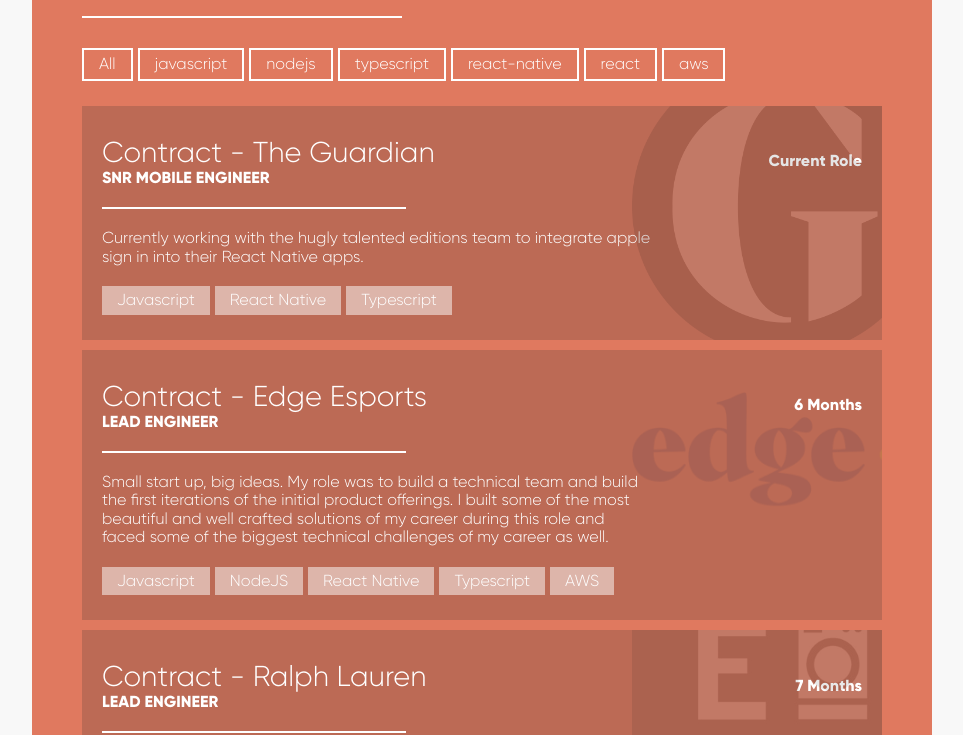
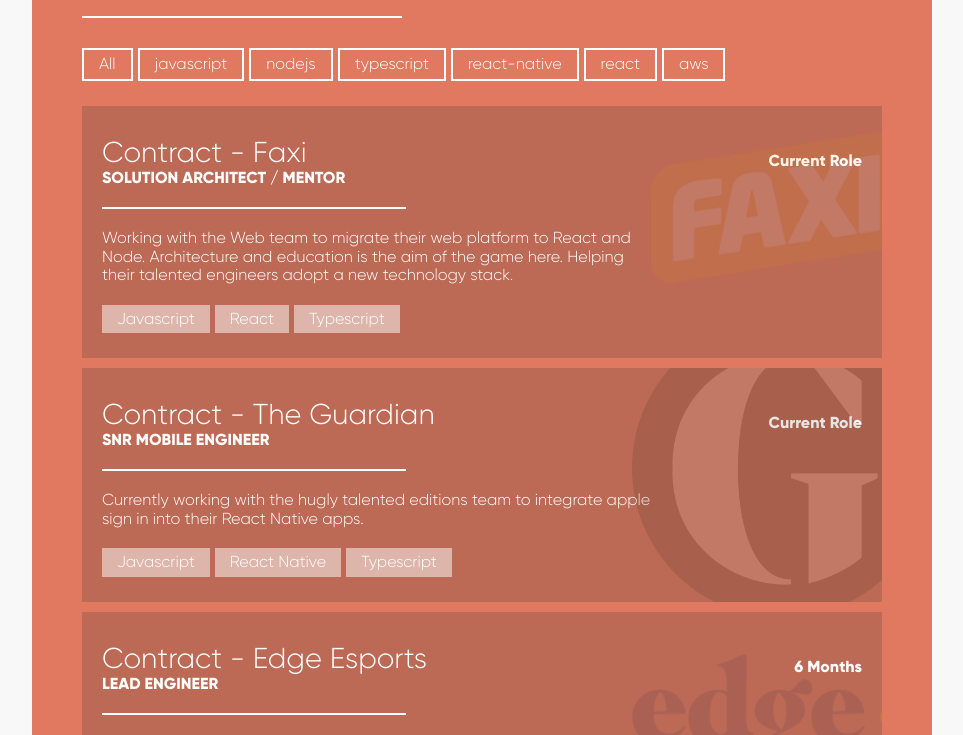
Before and after one commit to Jonjoe/website, a React (Create React App) app: page / in a window 1280 px wide. Shown: the part 3500-4235 px from the top of the page, without its empty margins (158-1121 px from the left). Built offline with nearby package versions, Linux system fonts and the light colour scheme; no server answers; what @fortawesome/pro-duotone-svg-icons, @fortawesome/pro-light-svg-icons, @fortawesome/pro-solid-svg-icons would draw is missing.

Commit message:
add faxi to highlights

```diff
--- a/src/data/work.data.ts
+++ b/src/data/work.data.ts
@@ -18,6 +18,31 @@ export interface Job {
 }
 
 const workHistory: Job[] = [
+  {
+    name: "Contract - Faxi",
+    role: "Solution Architect / Mentor",
+    duration: "Current Role",
+    description:
+      "Working with the Web team to migrate their web platform to React and Node. Architecture and education is the aim of the game here. Helping their talented engineers adopt a new technology stack. ",
+    logo: "faxi.png",
+    tags: [
+      {
+        id: constants.techLabels.JAVASCRIPT,
+        label: "Javascript",
+        icon: "javascript"
+      },
+      {
+        id: constants.techLabels.REACT,
+        label: "React",
+        icon: "react"
+      },
+      {
+        id: constants.techLabels.TYPESCRIPT,
+        label: "Typescript",
+        icon: "typescript"
+      }
+    ]
+  },
   {
     name: "Contract - The Guardian",
     role: "Snr Mobile Engineer",
```
Also changed, not shown: public/images/faxi.png (added).
